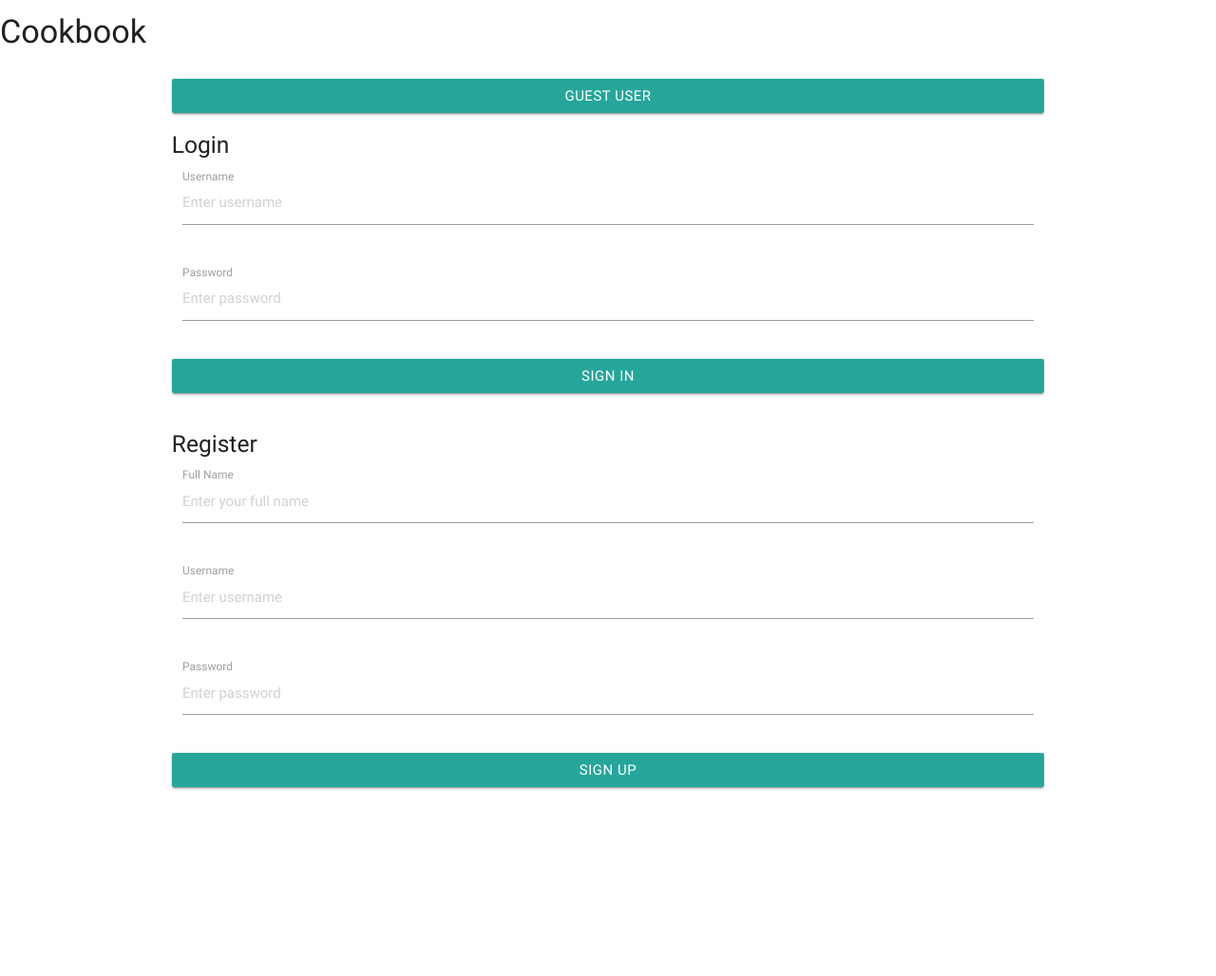
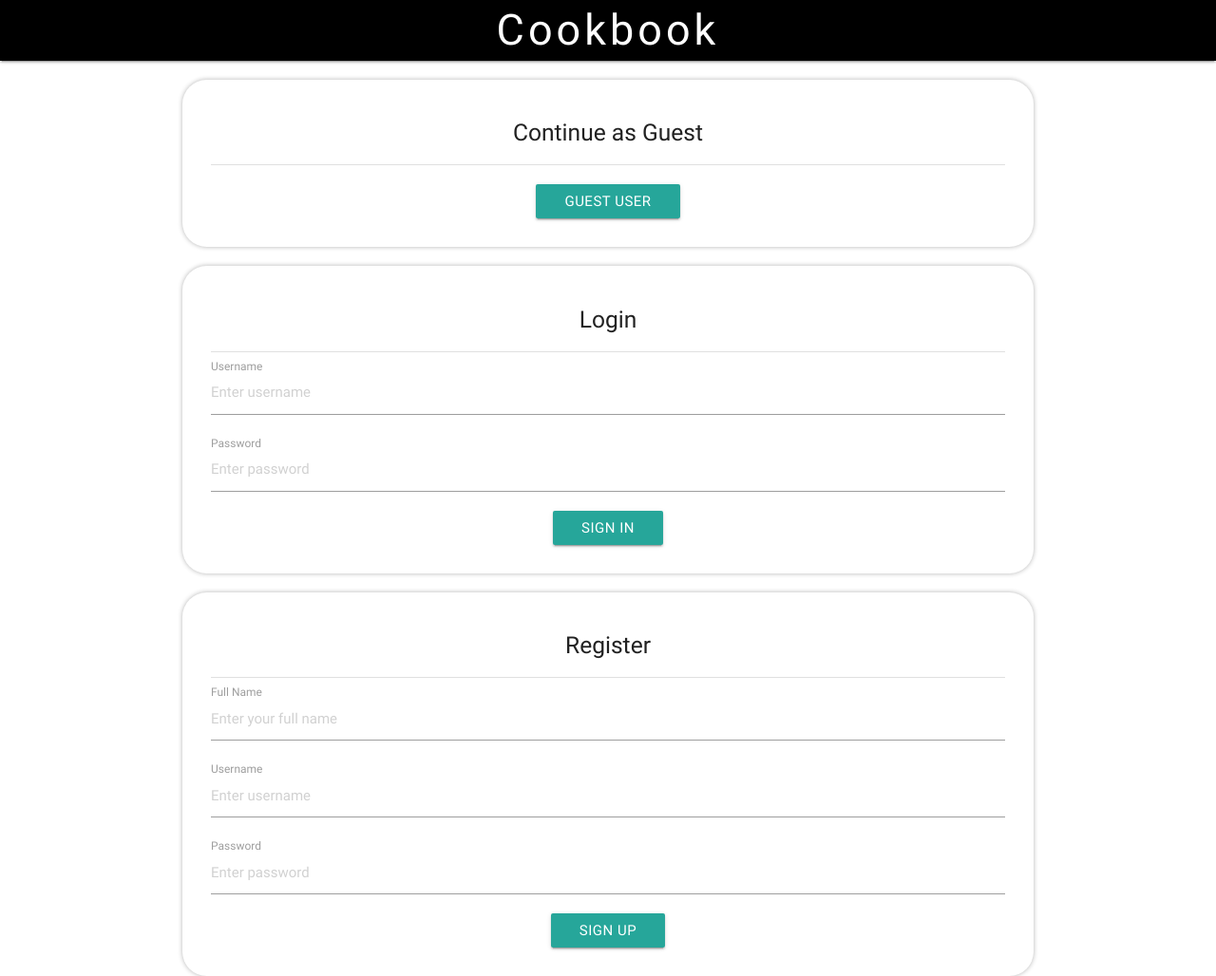
Before and after one commit to pramcistudent/cookbook-project3, a Flask app: page /login in a window 1280 px wide. Shown: the whole page at 95% size. Before the commit the page ends 832 px from the top, so only its background shows below. Run offline with Flask 2, Linux system fonts and the light colour scheme; some libraries are stand-ins or nearby versions.

Commit message:
User login page code refactored and design amended

```diff
--- a/static/css/style.css
+++ b/static/css/style.css
@@ -1,3 +1,9 @@
+
+/*----- Login Page -----*/
+.divider {
+    margin-bottom: 20px;
+    margin-top: 20px;
+}
 
 /*----- Navbar -----*/
 nav {
@@ -22,6 +28,9 @@
 
 .filters {
     background-color: black;
+}
+.btn-nav{
+    padding: 0 1rem;
 }
 
 /*----- Home -----*/
--- a/templates/index.html
+++ b/templates/index.html
@@ -10,66 +10,82 @@
     <link rel="stylesheet" href="{{ url_for('static', filename='css/style.css') }}" type="text/css" />
 </head>
 <body>
-    <h4 class="heading">Cookbook</h4>
+    <!-- Page header -->
+    <header>
+        <div class="navbar-fixed">
+            <nav>
+                <div class="nav-wrapper">
+                    <a href="{{url_for('index')}}" class="brand-logo center">
+                        <span class="white-text">Cookbook</span>
+                    </a>
+                </div>
+            </nav>
+        </div>
+    </header>
+    <!-- Alert messages -->
     <div class="container">
         {% if success == True %}
-        <p>You are successfully registered. Please login below.</p>
+            <p class="red-text text-darken-4">You are successfully registered. Please login.</p>
         {% elif success == False %}
-        <p>Sorry that username already exists</p>
-        {% elif  login == False %}
-        <p>Login failed. Incorrect username or/and password.</p>
+            <p class="red-text text-darken-4">Sorry that username already exists. Please use a different username.</p>
+        {% elif login == False %}
+            <p class="red-text text-darken-4">Login failed. Incorrect username or/and password. Please try again.</p>
         {% endif %}
-
-        <div class="row">
-            <a href="{{url_for('guest_user')}}" class="col s12 btn waves-effect waves-light" type="submit">Guest User</a>
+    </div>
+    <!-- Guest user -->
+    <div class="container">
+        <div class="section">
+            <h5 class="center">Continue as Guest</h5>
+            <div class="divider"></div>
+            <div class="center">
+                <a href="{{url_for('guest_user')}}" class="btn waves-effect waves-light" type="submit">Guest user</a>
+            </div>
         </div>
-        <div class="row">
+    </div>
+    <!-- User Login -->
+    <div class="container">
+        <div class="section center">
             <h5>Login</h5>
-            <form action="{{url_for('login')}}" method="POST" class="col s12">
-                <div class="row">
-                    <div class="input-field col s12">
-                    <input placeholder="Enter username" name="username" type="text" class="validate">
+            <div class="divider"></div>
+            <form action="{{url_for('login')}}" method="POST">
+                <div class="input-field">
+                    <input placeholder="Enter username" name="username" type="text" class="validate" required>
                     <label>Username</label>
-                    </div>
                 </div>
-                <div class="row">
-                    <div class="input-field col s12">
-                    <input placeholder="Enter password" name="password" type="text" class="validate">
+                <div class="input-field">
+                    <input placeholder="Enter password" name="password" type="text" class="validate" required>
                     <label>Password</label>
-                    </div>
                 </div>
-                <div class="row">
-                    <button class="col s12 btn waves-effect waves-light" type="submit">Sign In</button>
-                </div>
-            </form>
-        </div>
-        <div class="row">
-            <h5>Register</h5>
-            <form action="{{url_for('register')}}" method="POST" class="col s12">
-                <div class="row">
-                    <div class="input-field col s12">
-                    <input placeholder="Enter your full name" name="fullname" type="text" class="validate">
-                    <label>Full Name</label>
-                    </div>
-                </div>
-                <div class="row">
-                    <div class="input-field col s12">
-                    <input placeholder="Enter username" name="username" type="text" class="validate">
-                    <label>Username</label>
-                    </div>
-                </div>
-                <div class="row">
-                    <div class="input-field col s12">
-                    <input placeholder="Enter password" name="password" type="text" class="validate">
-                    <label>Password</label>
-                    </div>
-                </div>
-                <div class="row">
-                    <button class="col s12 btn waves-effect waves-light" type="submit">Sign Up</button>
-                </div>
+                <button class="btn waves-effect waves-light" type="submit">Sign In</button>
             </form>
         </div>
     </div>
+
+    <!-- User Registration -->
+    <div class="container">
+        <div class="section center">
+            <h5>Register</h5>
+            <div class="divider"></div>
+            <form action="{{url_for('register')}}" method="POST">
+                <div class="input-field">
+                    <input placeholder="Enter your full name" name="fullname" type="text" class="validate" required>
+                    <label>Full Name</label>
+                </div>
+                <div class="input-field">
+                    <input placeholder="Enter username" name="username" type="text" class="validate" required>
+                    <label>Username</label>
+                </div>
+
+                <div class="input-field">
+                    <input placeholder="Enter password" name="password" type="text" class="validate" required>
+                    <label>Password</label>
+                </div>
+                <button class="btn waves-effect waves-light" type="submit">Sign Up</button>
+            </form>
+        </div>
+    </div>
+
+
     <script src="https://cdnjs.cloudflare.com/ajax/libs/jquery/3.3.1/jquery.min.js"></script>
     <script src="https://cdnjs.cloudflare.com/ajax/libs/materialize/0.100.2/js/materialize.min.js"></script>
     <script>
```
Also changed, not shown: templates/base.html (+7 -7 lines).
